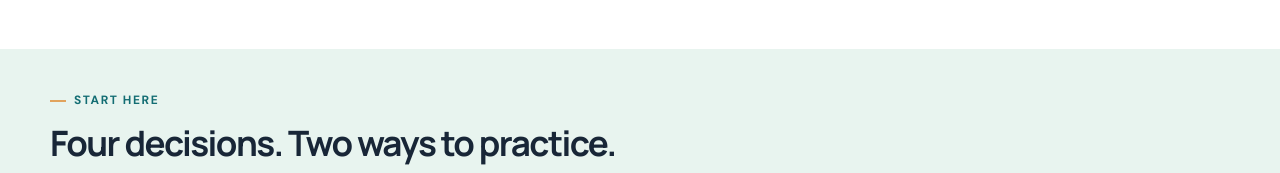
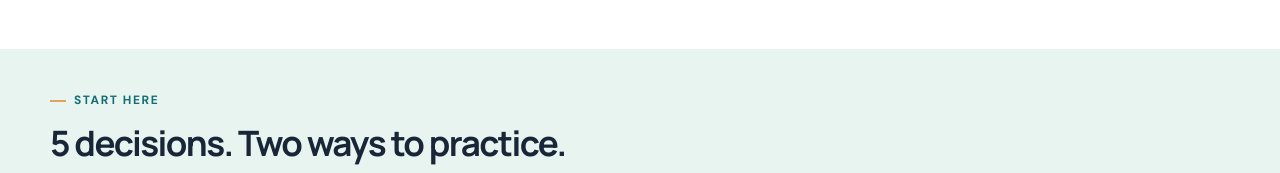
Before and after one commit to Wiesieke/architekt-mentor, an Astro site: page /en in a window 1280 px wide. Shown: the part 2360-2533 px from the top of the page. Built offline with nearby package versions, Linux system fonts and the light colour scheme; Astro itself is replaced by a stand-in of ours.

Commit message:
Make starter count data-driven

```diff
--- a/src/components/StarterExercises.astro
+++ b/src/components/StarterExercises.astro
@@ -2,6 +2,8 @@
 import starters from '../../data/starter-exercises.json';
 const { locale='pl' }=Astro.props;
 const en=locale==='en';
+const count=starters.length;
+const plDecisionWord = count === 1 ? 'decyzja' : (count >= 2 && count <= 4 ? 'decyzje' : 'decyzji');
 ---
-<section class="starter-set" aria-labelledby="starter-title"><div class="container"><div class="eyebrow">{en?'Start here':'Zacznij tutaj'}</div><h2 id="starter-title">{en?'Four decisions. Two ways to practice.':'Cztery decyzje. Dwa sposoby ćwiczenia.'}</h2><p>{en?'Choose a quick answer with an explanation, or develop your reasoning with the mentor. Easy and intermediate practice scenarios.':'Wybierz szybką odpowiedź z wyjaśnieniem albo rozwiń uzasadnienie z mentorem. Ćwiczenia łatwe i średnie.'}</p><div class="starter-cards">{starters.map((item)=>{const v=en?item.en:item.pl;const href=en?`/en/practice/${item.id}/`:`/lamiglowki/${item.id}/`;return <article><small>{v.difficulty} · {en?'2 min or mentor':'2 min lub mentor'}</small><h3><a href={href}>{v.title}</a></h3><p>{v.goal}</p><a href={href}>{en?'Try this decision →':'Przećwicz decyzję →'}</a></article>})}</div></div></section>
+<section class="starter-set" aria-labelledby="starter-title"><div class="container"><div class="eyebrow">{en?'Start here':'Zacznij tutaj'}</div><h2 id="starter-title">{en?`${count} decisions. Two ways to practice.`:`${count} ${plDecisionWord}. Dwa sposoby ćwiczenia.`}</h2><p>{en?'Choose a quick answer with an explanation, or develop your reasoning with the mentor. Easy and intermediate practice scenarios.':'Wybierz szybką odpowiedź z wyjaśnieniem albo rozwiń uzasadnienie z mentorem. Ćwiczenia łatwe i średnie.'}</p><div class="starter-cards">{starters.map((item)=>{const v=en?item.en:item.pl;const href=en?`/en/practice/${item.id}/`:`/lamiglowki/${item.id}/`;return <article><small>{v.difficulty} · {en?'2 min or mentor':'2 min lub mentor'}</small><h3><a href={href}>{v.title}</a></h3><p>{v.goal}</p><a href={href}>{en?'Try this decision →':'Przećwicz decyzję →'}</a></article>})}</div></div></section>
 <style>.starter-set{padding:42px 0;background:#e8f4ef}.starter-set h2{font-size:clamp(25px,3vw,35px);margin:12px 0}.starter-set>.container>p{max-width:70ch;color:#536577}.starter-cards{display:grid;grid-template-columns:repeat(2,minmax(0,1fr));gap:18px;margin-top:25px}.starter-cards article{background:white;border:1px solid #bddbd2;border-radius:12px;padding:23px}.starter-cards small{font-size:12px;color:#136d73;font-weight:700}.starter-cards h3{font-size:21px;line-height:1.4}.starter-cards h3 a{text-decoration:none}.starter-cards p{font-size:14px;color:#536577}.starter-cards article>a{font-size:13px;color:#136d73;font-weight:700}@media(max-width:760px){.starter-cards{grid-template-columns:1fr}}</style>
```
